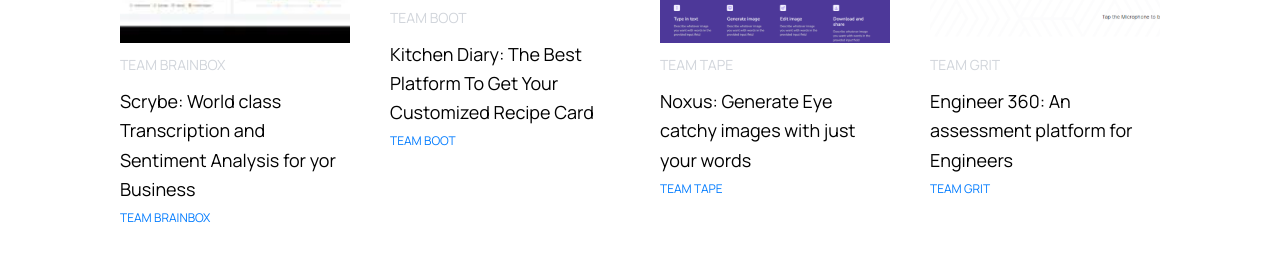
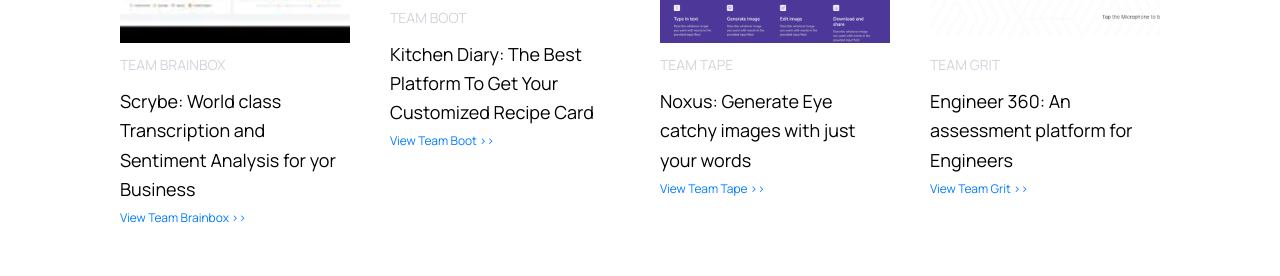
Before and after one commit to Orhmo/HNG-Landing_page, a React (Create React App) app: page / in a window 1280 px wide. Shown: the part 1965-2241 px from the top of the page. Built offline with nearby package versions, Linux system fonts and the light colour scheme; the HTML template or start-up script is replaced by a standard one.

Commit message:
Content Update

```diff
--- a/src/Components/Home.js
+++ b/src/Components/Home.js
@@ -174,7 +174,7 @@
               <div className="align-left text-left">
               <h1 className="font-semi-bold text-gray-300 text-sm my-3">{cards.title}</h1>
               <p className="text-lg leading-relaxed text-black">{cards.des}</p>
-              <button className="text-xs text-[#007BFF] hover:scale-105">{cards.title}</button>
+              <button className="text-xs text-[#007BFF] hover:scale-105">{cards.btn}</button>
             </div>
             </div>
           ))
```
